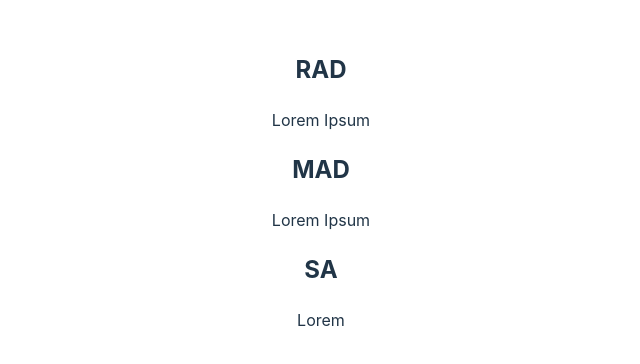
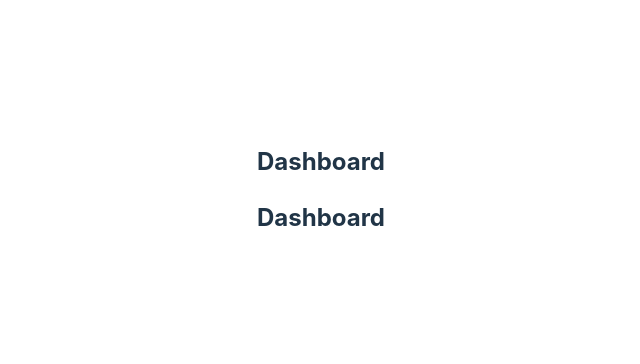
Before and after one commit to Dreaca/Express, a React (Vite) app in the folder web-storm-d1/: page / in a window 1280 px wide. Shown: the part 210-574 px from the top of the page, without its empty margins (319-959 px from the left). Built offline with nearby package versions, Linux system fonts and the light colour scheme.

Commit message:
conditional rendering

```diff
--- a/web-storm-d1/src/App.tsx
+++ b/web-storm-d1/src/App.tsx
@@ -1,32 +1,27 @@
 
 import './App.css'
-import Item from './components/Item.tsx';
+import Dashboard from "./components/Dashboard.tsx";
+import LoginComponent from "./components/LoginComponent.tsx";
+import {ReactElement} from "react";
 
 function App() {
+    const logged_in : boolean = true;
 
+    let content :ReactElement;
+
+    if(logged_in ) {
+        content = <Dashboard/>;
+    }else {
+        content = <LoginComponent/>;
+    }
   return (
       <>
           <div>
-            <Item {...itemsList[0]}/>
-            <Item {...itemsList[1]} />
-            <Item {...itemsList[2]} />
+              {logged_in ? <Dashboard /> : <LoginComponent />}
+              {content}
           </div>
       </>
   )
 }
-const itemsList = [
-    {
-        title : 'RAD',
-        desc : 'Lorem Ipsum'
-    },
-    {
-        title : "MAD",
-        desc : "Lorem Ipsum"
-    },
-    {
-        title : "SA",
-        desc : "Lorem"
-    }
-]
 
 export default App
--- /dev/null
+++ b/web-storm-d1/src/components/Dashboard.tsx
@@ -0,0 +1,7 @@
+export default function Dashboard () {
+    return (
+        <>
+            <h2>Dashboard</h2>
+        </>
+    )
+}
--- a/web-storm-d1/src/components/Item.tsx
+++ /dev/null
@@ -1,8 +0,0 @@
-export default function Item(props: {title: string; desc: string}){
-    return (
-        <>
-        <h2>{props.title}</h2>
-        <p>{props.desc}</p>
-        </>
-    )
-}
--- /dev/null
+++ b/web-storm-d1/src/components/LoginComponent.tsx
@@ -0,0 +1,7 @@
+export default function LoginComponent() {
+    return (
+        <>
+            <h1>LOGIN</h1>
+        </>
+    )
+}
```
